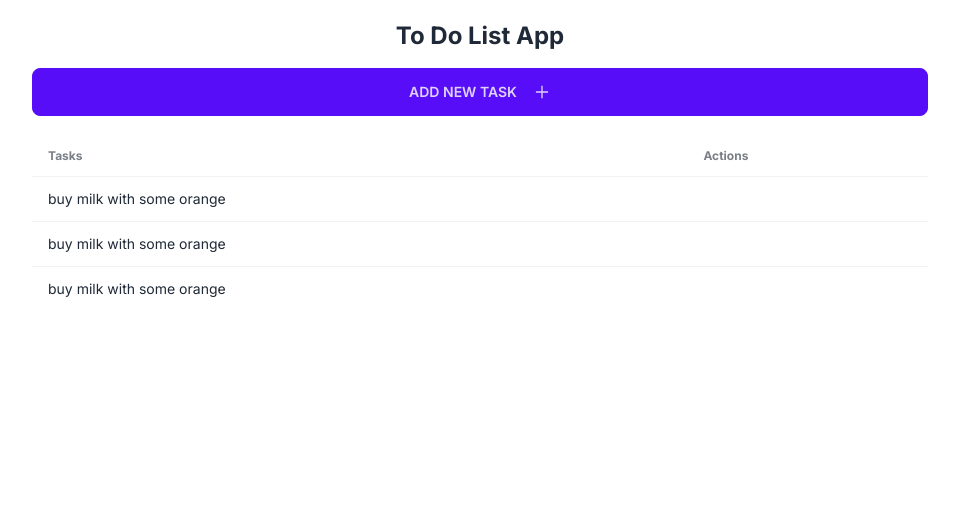
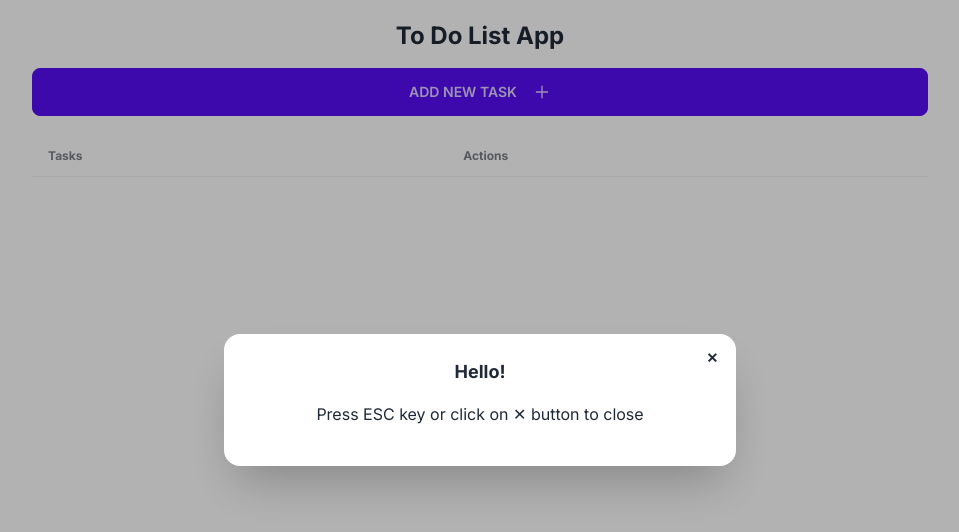
Before and after one commit to danieldaga/todo-app-next, a Next.js app in the folder todo-app/: page / in a window 1280 px wide. Both pictures are taken after a click on the button "ADD NEW TASK". Shown: the top 532 px of the page, without its empty margins (160-1119 px from the left). Built offline with nearby package versions, Linux system fonts and the light colour scheme; data requests are answered from the project's data file.

Commit message:
modal done

```diff
--- a/todo-app/src/app/components/AddTask.tsx
+++ b/todo-app/src/app/components/AddTask.tsx
@@ -1,8 +1,15 @@
+"use client";
+
+import { useState } from "react";
 import { AiOutlinePlus } from "react-icons/ai";
+import Modal from "./Modal";
 
 const AddTask = () =>{
+    const [modalOpen, setModalOpen] = useState<boolean>(false)
+
     return <>
-        <button className="btn btn-primary w-full">Add new task <AiOutlinePlus className="ml-2" size={18} /></button>
+        <button onClick={() => setModalOpen(true)} className="btn btn-primary w-full">Add new task <AiOutlinePlus className="ml-2" size={18} /></button>
+        <Modal modalOpen={modalOpen} setModalOpen={setModalOpen} />
     </>
 };
 
--- /dev/null
+++ b/todo-app/src/app/components/Modal.tsx
@@ -0,0 +1,22 @@
+
+interface ModalProps {
+    modalOpen: boolean,
+    setModalOpen: (open: boolean) => boolean;
+}
+
+const Modal: React.FC<ModalProps> = ({modalOpen, setModalOpen}) => {
+    return (
+        <dialog id="my_modal_3" className={`modal ${modalOpen ? "modal-open" : ""}`}>
+          <div className="modal-box">
+            <form method="dialog">
+              {/* if there is a button in form, it will close the modal */}
+              <button onClick={() => setModalOpen(false)} className="btn btn-sm btn-circle btn-ghost absolute right-2 top-2">✕</button>
+            </form>
+            <h3 className="font-bold text-lg">Hello!</h3>
+            <p className="py-4">Press ESC key or click on ✕ button to close</p>
+          </div>
+        </dialog>
+    )
+}
+
+export default Modal
--- a/todo-app/src/app/components/TodoList.tsx
+++ b/todo-app/src/app/components/TodoList.tsx
@@ -16,9 +16,9 @@ const TodoList: React.FC<TodoListProps> = ( {tasks}) =>{
         </tr>
       </thead>
       <tbody>
-        {tasks.map((task) => (
+      {/* {tasks.map((task) => (
             <Task key={task.id} task={task}/>
-        ))}
+        // ))} REVISAAAAAR DA FALLO*/}
 
       </tbody>
     </table>
```
